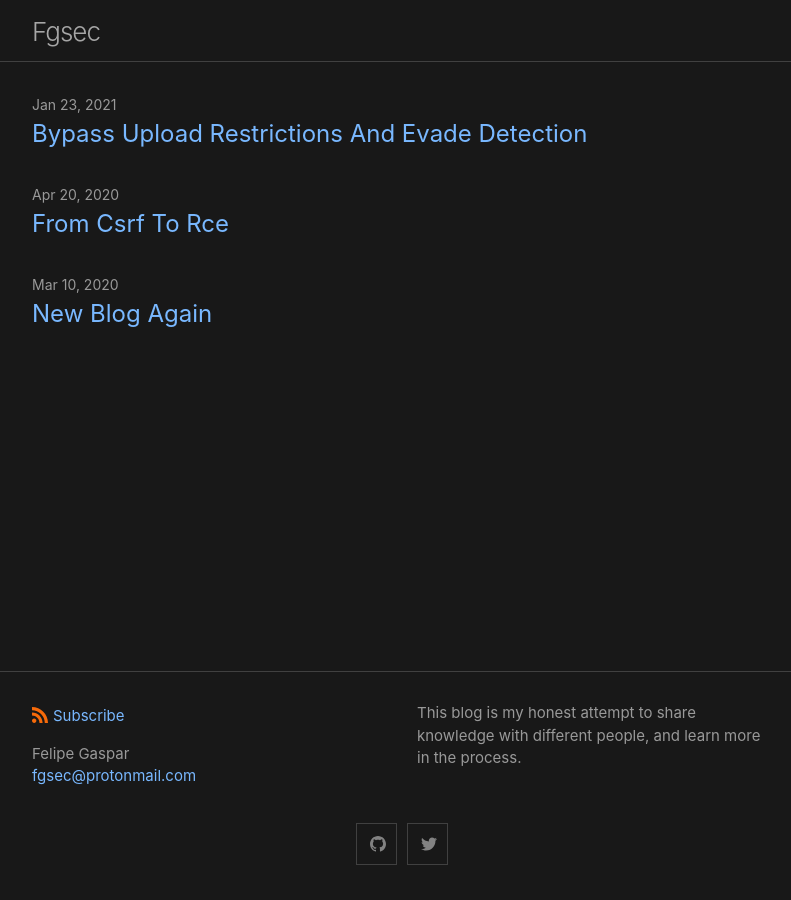
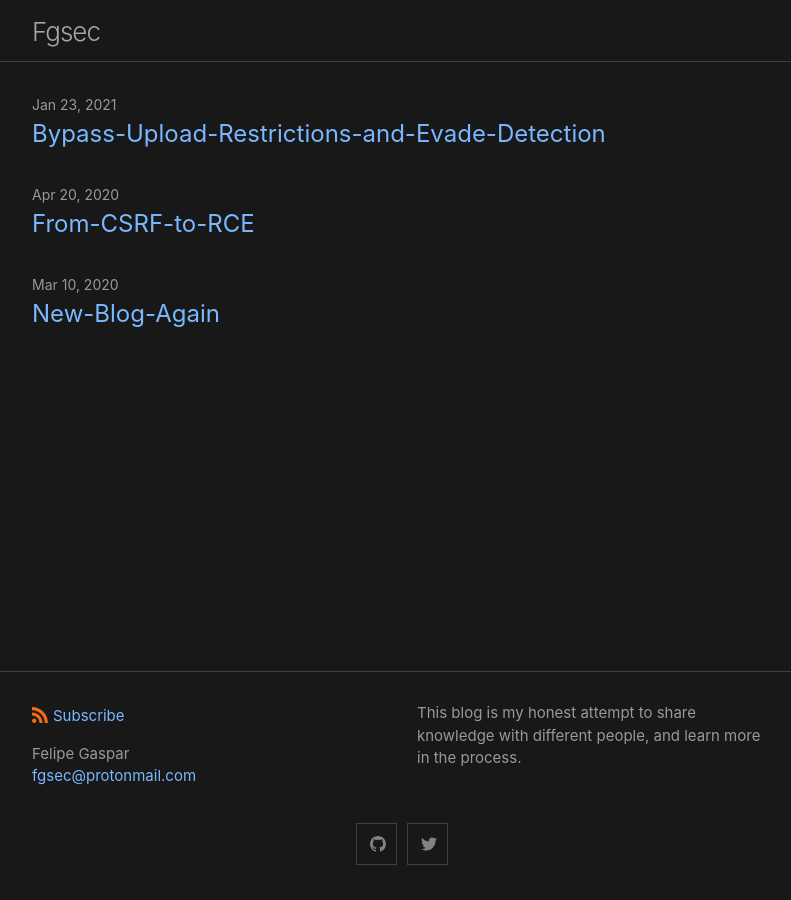
Before and after one commit to fgsec/fgsec.github.io, a Jekyll site: the page built from index.md, in a window 1280 px wide. Shown: the whole page, without its empty margins (238-1029 px from the left). Built offline with Jekyll 4.4.1, drawn with Linux system fonts in a browser that asks for light colours.

Commit message:
Update home.html

```diff
--- a/_layouts/home.html
+++ b/_layouts/home.html
@@ -28,7 +28,7 @@ layout: default
         <span class="post-meta">{{ post.date | date: date_format }}</span>
         <h3>
           <a class="post-link" href="{{ post.url | relative_url }}">
-            {{ post.title }}
+            {{ post.slug }}
           </a>
         </h3>
         {%- if site.show_excerpts -%}
```
